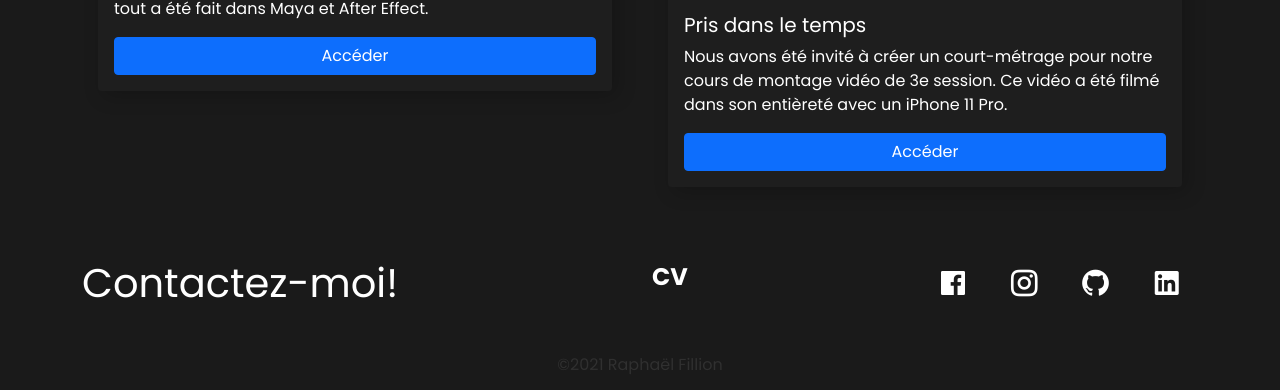
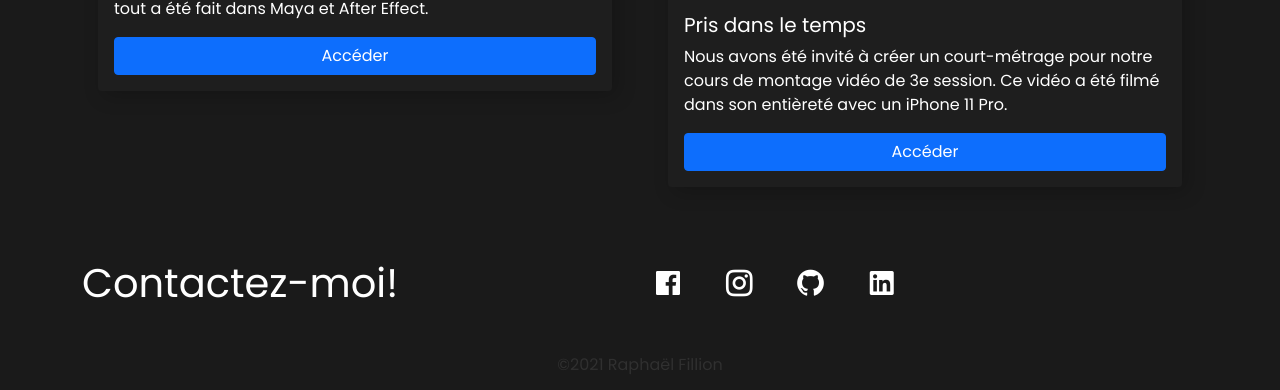
Before and after one commit to RFillion/rfillion, a plain HTML site: page index.html in a window 1280 px wide. Shown: the part 3014-3404 px from the top of the page. Drawn offline with nearby package versions, Linux system fonts and the light colour scheme.

Commit message:
remove cv for the time being

```diff
--- a/index.html
+++ b/index.html
@@ -104,9 +104,9 @@
           <div class="col-sm-12 col-md-6">
             <h1>Contactez-moi!</h1>
           </div>
-          <div class="col-sm-12 col-md-3 CV">
+          <!--<div class="col-sm-12 col-md-3 CV">
             <a href="cv/CV_PDF.pdf" target="_blank">CV</a>
-          </div>
+          </div>-->
           <div class="col-sm-12 col-md-3 RS">
             <div class="row">
               <div class="col-3">
```
